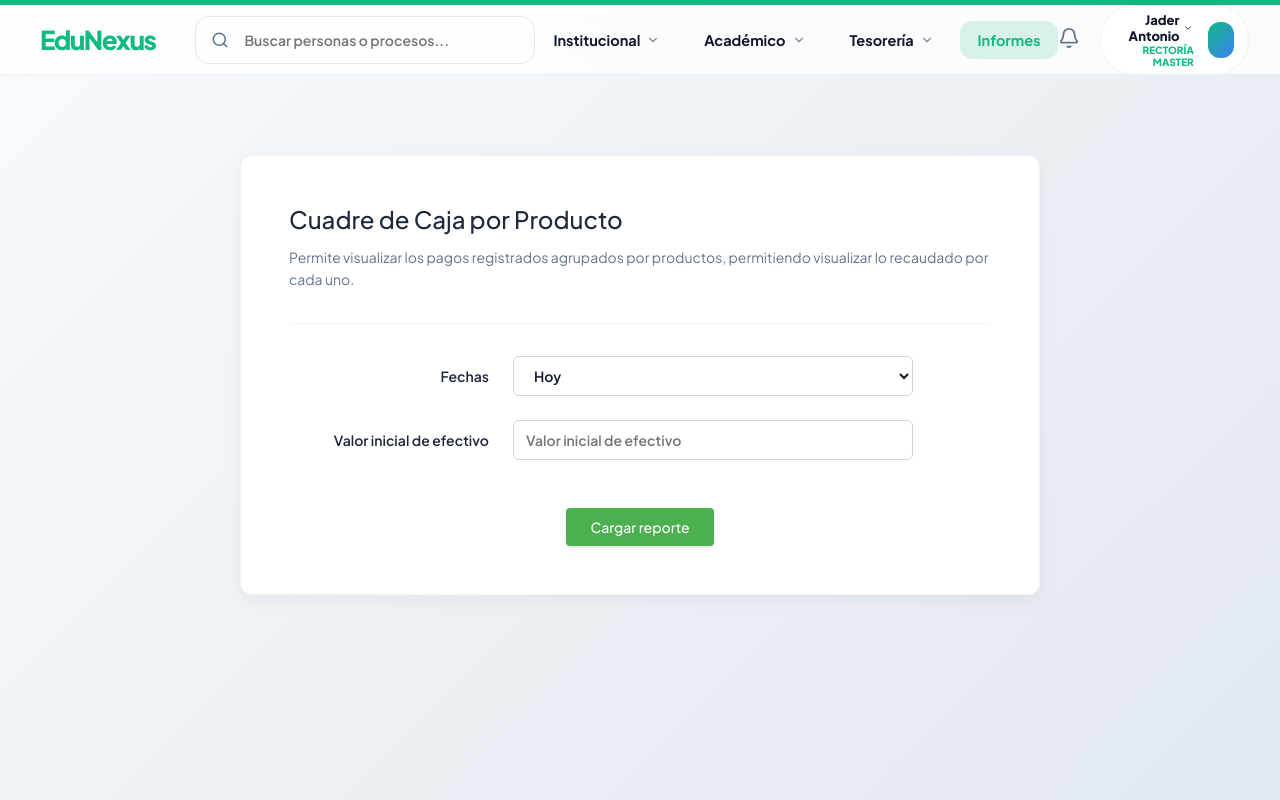
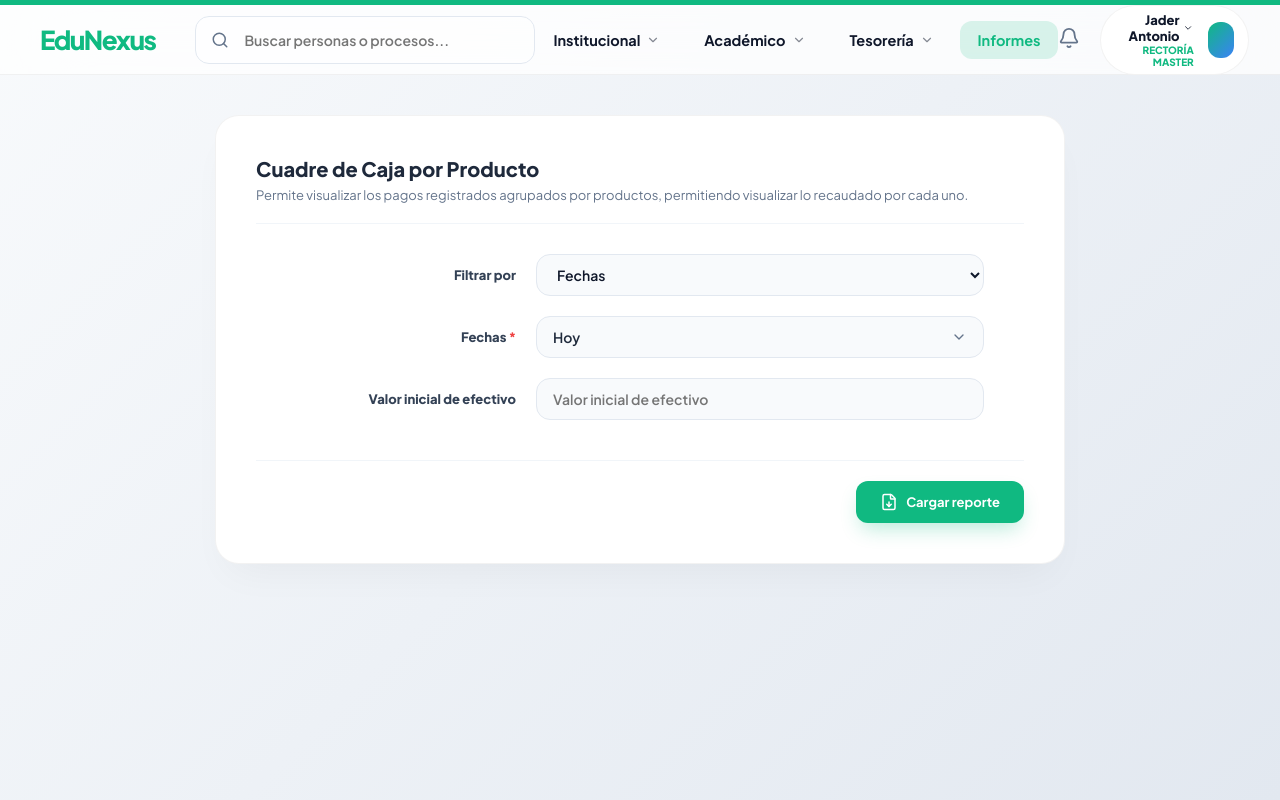
Before and after one commit to juanemadrid/EduNexus-V1, a Next.js app: page /dashboard/reports/cuadre-caja-por-producto in a window 1280 px wide. Built offline with nearby package versions, Linux system fonts and the light colour scheme.

Commit message:
Refine Cuadre de Caja por Producto design to match EduNexus aesthetic

```diff
--- a/app/dashboard/reports/cuadre-caja-por-producto/page.tsx
+++ b/app/dashboard/reports/cuadre-caja-por-producto/page.tsx
@@ -41,37 +41,69 @@ export default function CuadreCajaProductoPage() {
 
   return (
     <DashboardLayout>
-      <div className="glass-panel" style={{ maxWidth: '800px', margin: '40px auto', background: 'white', padding: '48px', borderRadius: '12px', boxShadow: '0 4px 20px rgba(0,0,0,0.05)' }}>
-        <div style={{ marginBottom: '32px' }}>
-          <h1 style={{ fontSize: '24px', fontWeight: '500', color: '#1e293b', margin: '0 0 12px 0', fontFamily: 'inherit' }}>
+      <div className="glass-panel" style={{ maxWidth: '850px', margin: '0 auto', background: 'white', padding: '40px', borderRadius: '24px', boxShadow: '0 20px 40px -15px rgba(0,0,0,0.05)' }}>
+        <div style={{ marginBottom: '30px', borderBottom: '1px solid #f1f5f9', paddingBottom: '20px' }}>
+          <h1 style={{ fontSize: '20px', fontWeight: '800', color: '#1e293b', margin: '0 0 6px 0' }}>
             Cuadre de Caja por Producto
           </h1>
-          <p style={{ margin: 0, fontSize: '14px', color: '#64748b', lineHeight: '1.6' }}>
+          <p style={{ margin: 0, fontSize: '13px', color: '#64748b' }}>
             Permite visualizar los pagos registrados agrupados por productos, permitiendo visualizar lo recaudado por cada uno.
           </p>
         </div>
 
-        <div style={{ borderTop: '1px solid #f1f5f9', paddingTop: '32px' }}>
-          <div style={{ display: 'grid', gridTemplateColumns: '200px 1fr', gap: '24px', alignItems: 'center' }}>
+        <div style={{ padding: '0 40px' }}>
+          <div style={{ display: 'grid', gridTemplateColumns: 'minmax(180px, 220px) 1fr', gap: '20px', alignItems: 'center', marginBottom: '24px' }}>
 
-            <label style={{ textAlign: 'right', fontSize: '14px', fontWeight: '600', color: '#1e293b' }}>
-              Fechas
+            <label style={{ textAlign: 'right', fontSize: '13px', fontWeight: '800', color: '#334155' }}>
+              Filtrar por
             </label>
             <div>
               <select
                 className="input-premium"
-                style={{ width: '400px', height: '40px', fontSize: '14px', background: 'white', border: '1px solid #d1d5db', borderRadius: '6px' }}
-                value={form.fechaRango}
-                onChange={e => handleChange('fechaRango', e.target.value)}
+                style={{ width: '100%', height: '42px', fontSize: '14px', background: '#f8fafc', border: '1px solid #e2e8f0' }}
+                value={form.filtroFecha}
+                onChange={e => handleChange('filtroFecha', e.target.value)}
               >
-                <option value="Hoy">Hoy</option>
-                <option value="Ayer">Ayer</option>
-                <option value="Esta semana">Esta semana</option>
-                <option value="Mes actual">Mes actual</option>
+                <option value="Período">Período</option>
+                <option value="Fechas">Fechas</option>
               </select>
             </div>
 
-            <label style={{ textAlign: 'right', fontSize: '14px', fontWeight: '600', color: '#1e293b' }}>
+            {form.filtroFecha === 'Período' ? (
+              <>
+                <label style={{ textAlign: 'right', fontSize: '13px', fontWeight: '800', color: '#334155' }}>
+                  Período <span style={{ color: '#ef4444' }}>*</span>
+                </label>
+                <div>
+                  <select
+                    className="input-premium"
+                    style={{ width: '100%', height: '42px', fontSize: '14px', background: '#f8fafc', border: isInvalid('periodo') ? '1px solid #ef4444' : '1px solid #e2e8f0' }}
+                    value={form.periodo}
+                    onChange={e => { setTouched(p => ({...p, periodo: true})); handleChange('periodo', e.target.value); }}
+                  >
+                    <option value="">Seleccione</option>
+                    <option value="2026-01">2026-01</option>
+                    <option value="2026-02">2026-02</option>
+                  </select>
+                  {isInvalid('periodo') && <div style={{ color: '#ef4444', fontSize: '11px', marginTop: '6px' }}>El campo es requerido</div>}
+                </div>
+              </>
+            ) : (
+              <>
+                <label style={{ textAlign: 'right', fontSize: '13px', fontWeight: '800', color: '#334155' }}>
+                  Fechas <span style={{ color: '#ef4444' }}>*</span>
+                </label>
+                <div>
+                  <DateRangePicker
+                    value={form.fechaRango}
+                    onChange={(val) => { setTouched(p => ({...p, fechaRango: true})); handleChange('fechaRango', val); }}
+                  />
+                  {isInvalid('fechaRango') && <div style={{ color: '#ef4444', fontSize: '11px', marginTop: '6px' }}>El campo es requerido</div>}
+                </div>
+              </>
+            )}
+
+            <label style={{ textAlign: 'right', fontSize: '13px', fontWeight: '800', color: '#334155' }}>
               Valor inicial de efectivo
             </label>
             <div>
@@ -79,7 +111,7 @@ export default function CuadreCajaProductoPage() {
                 type="text"
                 placeholder="Valor inicial de efectivo"
                 className="input-premium"
-                style={{ width: '400px', height: '40px', fontSize: '14px', background: 'white', border: '1px solid #d1d5db', borderRadius: '6px', padding: '0 12px' }}
+                style={{ width: '100%', height: '42px', fontSize: '14px', background: '#f8fafc', border: '1px solid #e2e8f0', padding: '0 16px' }}
                 value={form.valorInicial}
                 onChange={e => handleChange('valorInicial', e.target.value)}
               />
@@ -88,24 +120,26 @@ export default function CuadreCajaProductoPage() {
           </div>
         </div>
 
-        <div style={{ display: 'flex', justifyContent: 'center', marginTop: '48px' }}>
+        <div style={{ display: 'flex', justifyContent: 'flex-end', marginTop: '40px', paddingTop: '20px', borderTop: '1px solid #f1f5f9' }}>
           <button
             className="btn-premium"
             style={{
-              background: '#4CAF50',
+              background: '#10b981',
               color: 'white',
-              padding: '10px 24px',
-              fontSize: '14px',
-              fontWeight: '500',
-              borderRadius: '4px',
-              border: 'none',
+              display: 'flex',
+              alignItems: 'center',
+              gap: '8px',
+              padding: '12px 24px',
+              fontSize: '13px',
+              fontWeight: '700',
+              opacity: isLoading ? 0.7 : 1,
               cursor: isLoading ? 'wait' : 'pointer',
-              opacity: isLoading ? 0.8 : 1,
-              boxShadow: '0 2px 4px rgba(0,0,0,0.1)'
+              border: 'none'
             }}
             onClick={handleCharge}
             disabled={isLoading}
           >
+            <FileDown size={18} />
             {isLoading ? 'Cargando...' : 'Cargar reporte'}
           </button>
         </div>
```
